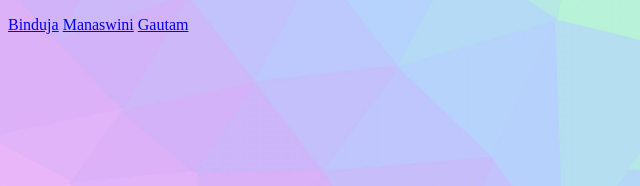
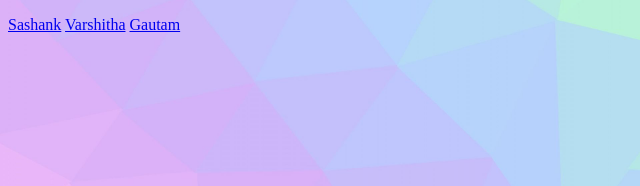
Before and after one commit to RuchithaVempada/myweb, a plain HTML site: page index.html in a window 1280 px wide. Shown: the part 472-658 px from the top of the page, 0-640 px from the left. Drawn offline with Linux system fonts and the light colour scheme.

Commit message:
added my friends websites

```diff
--- a/index.html
+++ b/index.html
@@ -16,8 +16,8 @@
         <h2 style="text-align: center;">Our Project is all about Netlify</h2>
         <h3>Click the below link for detailed explanation.</h3>
         <h3><iframe width="560" height="315" src="https://www.youtube.com/embed/Fvp8VBqbf1Y?si=qsN4jinv9bt7f2XY" title="YouTube video player" frameborder="0" allow="accelerometer; autoplay; clipboard-write; encrypted-media; gyroscope; picture-in-picture; web-share" allowfullscreen></iframe></h3>
-        <a href="binduja.me">Binduja</a>
-        <a href="manaswini2406.me">Manaswini</a>
+        <a href="sashank123.tech">Sashank</a>
+        <a href="varshithavaleti.me">Varshitha</a>
         <a href="saigautam.me">Gautam</a>
        </body>
 </html>
```
